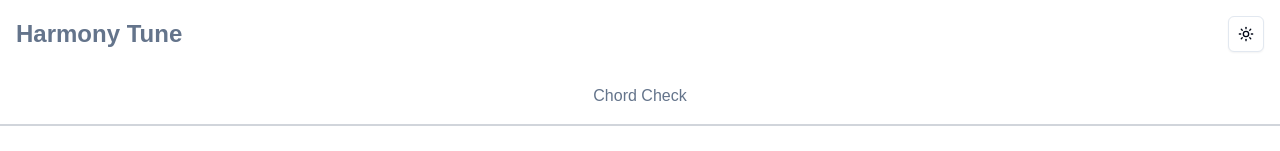
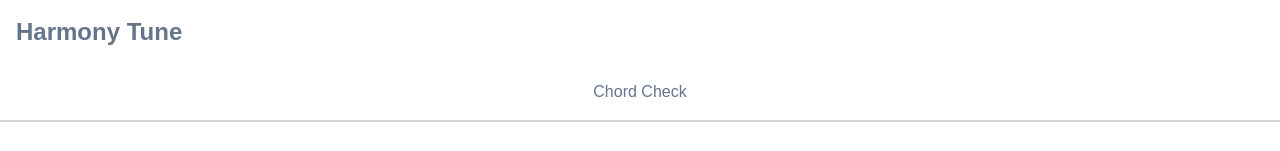
Before and after one commit to RyoTonegawa/HarmonyTune, a Next.js app: page / in a window 1280 px wide. Shown: the top 151 px of the page. Built offline with nearby package versions, Linux system fonts and the light colour scheme.

Commit message:
DarkMode削除

```diff
--- a/app/chord-check/page.tsx
+++ b/app/chord-check/page.tsx
@@ -82,8 +82,8 @@ export default function ChordCheck() {
         />
         <SubmitButton onClick={handleTune} />
         {loading && (
-          <div className="flex justify-center items-center mt-4 dark:bg-background">
-            <div className="animate-spin rounded-full h-8 w-8 border-t-2 border-b-2 border-gray-900 dark:border-white" />
+          <div className="flex justify-center items-center mt-4 ">
+            <div className="animate-spin rounded-full h-8 w-8 border-t-2 border-b-2 border-gray-900 " />
           </div>
         )}
         {error && <div>{error}</div>}
--- a/app/components/checkChordResult/ResultContainer.tsx
+++ b/app/components/checkChordResult/ResultContainer.tsx
@@ -13,7 +13,7 @@ const ResultContainer: React.FC<ResultContainerProps> = ({
   return (
     <div className="mt-6 w-full max-w-lg mx-auto p-4 border rounded-lg">
       <h2 className="text-lg text-muted-foreground">Chord Check Result</h2>
-      <Accordion type="multiple" className="mt-4 dark:bg-background">
+      <Accordion type="multiple" className="mt-4 ">
         {chordCheckResult.chordList.map((chord, index) => (
           <ChordAccordion key={index} chord={chord} />
         ))}
--- a/app/components/layout/Header.tsx
+++ b/app/components/layout/Header.tsx
@@ -1,11 +1,7 @@
-import { ModeToggle } from "../modeToggle/mode-toggle";
-
 const Header = () => {
   return (
-    <header className="flex justify-between items-center p-4 dark:bg-background">
+    <header className="flex justify-between items-center p-4">
       <h1 className="text-2xl font-bold text-muted-foreground">Harmony Tune</h1>
-
-      <ModeToggle />
     </header>
   );
 };
--- a/app/components/modeToggle/mode-toggle.tsx
+++ b/app/components/modeToggle/mode-toggle.tsx
@@ -19,8 +19,8 @@ export function ModeToggle() {
     <DropdownMenu>
       <DropdownMenuTrigger asChild>
         <Button variant="outline" size="icon">
-          <Sun className="h-[1.2rem] w-[1.2rem] rotate-0 scale-100 transition-all dark:-rotate-90 dark:scale-0" />
-          <Moon className="absolute h-[1.2rem] w-[1.2rem] rotate-90 scale-0 transition-all dark:rotate-0 dark:scale-100" />
+          <Sun className="h-[1.2rem] w-[1.2rem] rotate-0 scale-100 transition-all " />
+          <Moon className="absolute h-[1.2rem] w-[1.2rem] rotate-90 scale-0 transition-all " />
           <span className="sr-only">Toggle theme</span>
         </Button>
       </DropdownMenuTrigger>
```
